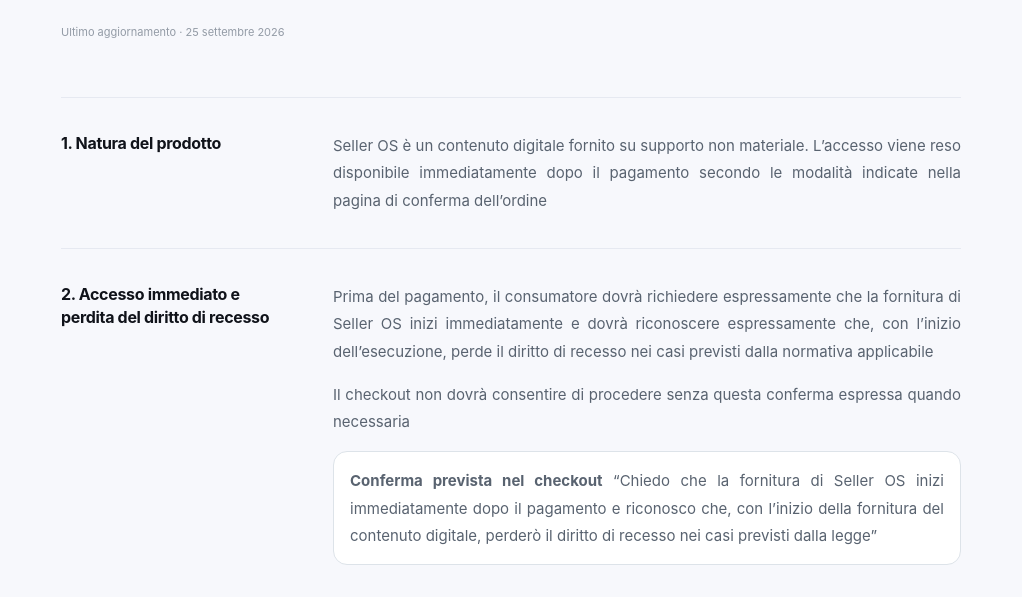
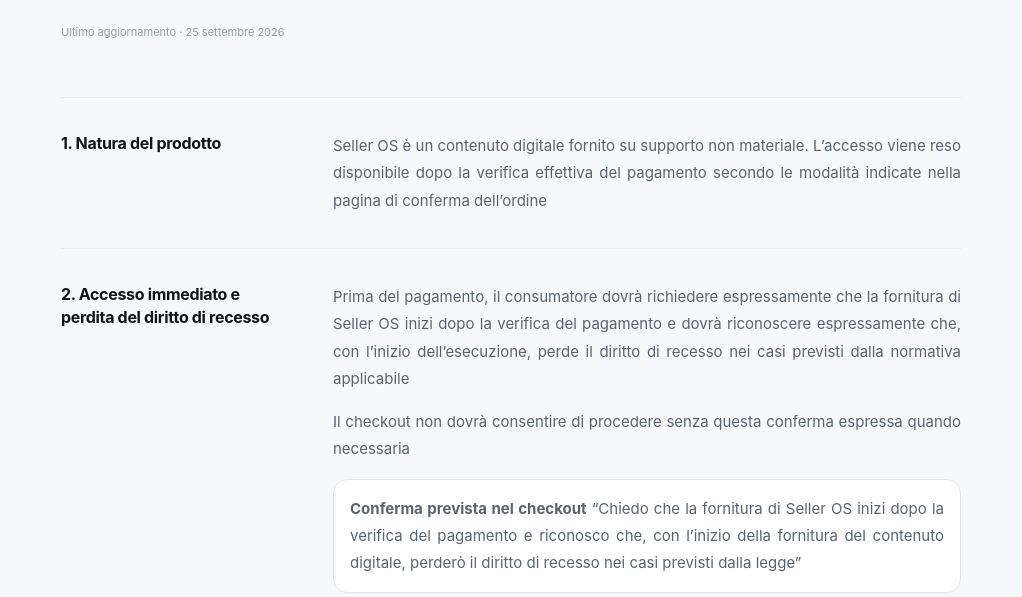
Before and after one commit to maffeuomosky-rgb/seller-os-site, a website: page rimborsi.html in a window 1280 px wide. Shown: the part 350-947 px from the top of the page, without its empty margins (129-1151 px from the left). Drawn offline with Linux system fonts and the light colour scheme.

Commit message:
legal: align refund copy with verified-payment delivery

```diff
--- a/rimborsi.html
+++ b/rimborsi.html
@@ -6,7 +6,7 @@
 <meta name="theme-color" content="#F7F8FC">
 <meta name="robots" content="index,follow">
 <title>Politica rimborsi — Seller OS</title>
-<meta name="description" content="Seller OS è un prodotto digitale con accesso immediato. Una volta iniziata la fornitura, l’acquisto è definitivo nei limiti consentiti dalla legge">
+<meta name="description" content="Seller OS è un prodotto digitale con consegna dopo la verifica effettiva del pagamento. Una volta iniziata la fornitura, l’acquisto è definitivo nei limiti consentiti dalla legge">
 <style>
 :root{
   --bg:#F7F8FC;--surface:#fff;--text:#10131A;--muted:#6F7582;
@@ -60,16 +60,16 @@
 <div class="legal-content"><section class="legal-section">
           <h2>1. Natura del prodotto</h2>
           <div class="legal-copy">
-            <p>Seller OS è un contenuto digitale fornito su supporto non materiale. L’accesso viene reso disponibile immediatamente dopo il pagamento secondo le modalità indicate nella pagina di conferma dell’ordine</p>
+            <p>Seller OS è un contenuto digitale fornito su supporto non materiale. L’accesso viene reso disponibile dopo la verifica effettiva del pagamento secondo le modalità indicate nella pagina di conferma dell’ordine</p>
           </div>
         </section>
 
         <section class="legal-section">
           <h2>2. Accesso immediato e perdita del diritto di recesso</h2>
           <div class="legal-copy">
-            <p>Prima del pagamento, il consumatore dovrà richiedere espressamente che la fornitura di Seller OS inizi immediatamente e dovrà riconoscere espressamente che, con l’inizio dell’esecuzione, perde il diritto di recesso nei casi previsti dalla normativa applicabile</p>
+            <p>Prima del pagamento, il consumatore dovrà richiedere espressamente che la fornitura di Seller OS inizi dopo la verifica del pagamento e dovrà riconoscere espressamente che, con l’inizio dell’esecuzione, perde il diritto di recesso nei casi previsti dalla normativa applicabile</p>
             <p>Il checkout non dovrà consentire di procedere senza questa conferma espressa quando necessaria</p>
-            <p class="legal-note"><strong>Conferma prevista nel checkout</strong> “Chiedo che la fornitura di Seller OS inizi immediatamente dopo il pagamento e riconosco che, con l’inizio della fornitura del contenuto digitale, perderò il diritto di recesso nei casi previsti dalla legge”</p>
+            <p class="legal-note"><strong>Conferma prevista nel checkout</strong> “Chiedo che la fornitura di Seller OS inizi dopo la verifica del pagamento e riconosco che, con l’inizio della fornitura del contenuto digitale, perderò il diritto di recesso nei casi previsti dalla legge”</p>
           </div>
         </section>
 
```
